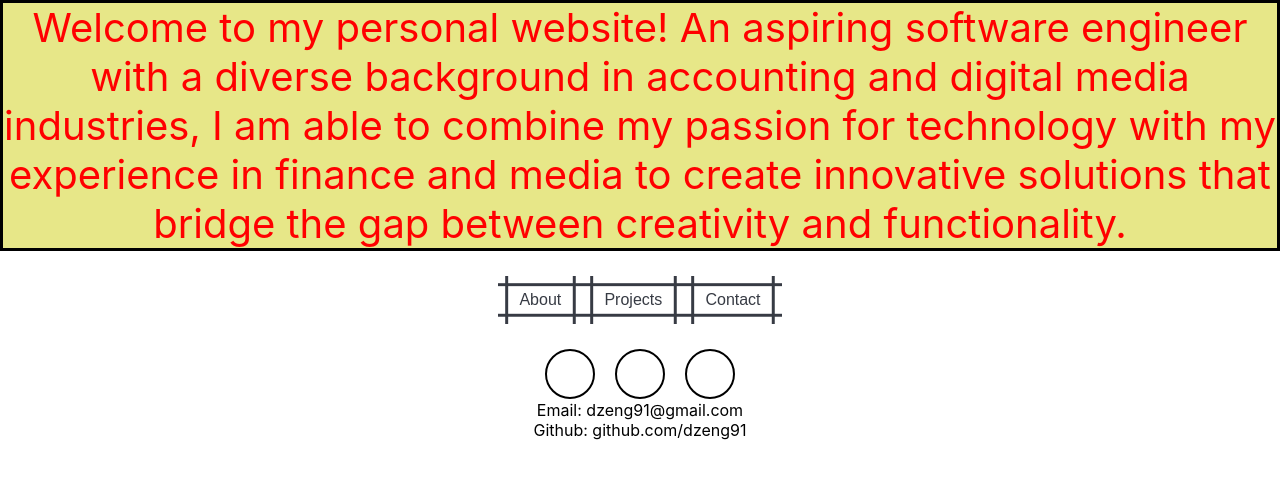
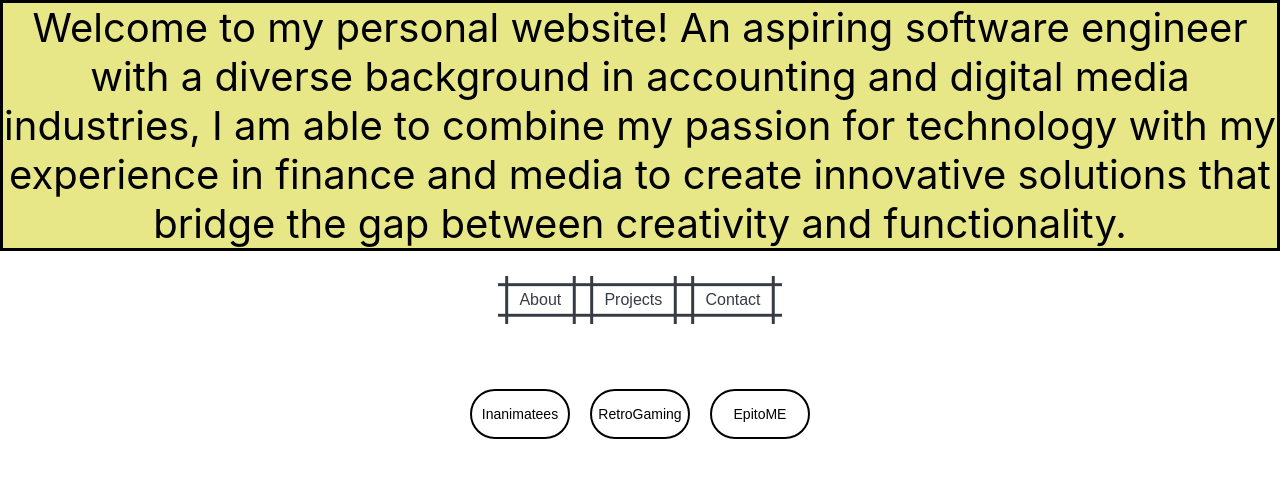
Before and after one commit to dzeng91/DavidZeng_Site, a React (Create React App) app: page / in a window 1280 px wide. Both pictures are taken after a click on the button "Projects". Shown: the top 478 px of the page. Built offline with nearby package versions, Linux system fonts and the light colour scheme.

Commit message:
added a bit of css, need to adjust specifics

```diff
--- a/src/App.css
+++ b/src/App.css
@@ -38,7 +38,7 @@
 }
 
 .header {
-  color: red;
+  color: black;
   border: solid black;
   font-size: 40px;
   animation-name: color-animation;
@@ -98,20 +98,48 @@
     }
 
     .screenshot {
-      width: 30%;
+      width: 100%;
       border: 2px solid black
     }
 
+    .project-buttons {
+      display: flex;
+      justify-content: center;
+      margin: 40px;
+
+    }
+
     .project-button {
-      width: 50px;
+      width: 100px;
       height: 50px;
-      border-radius: 50%;
+      border-radius: 25px;
       margin: 0 10px;
       background-color: white;
       border: 2px solid black;
       cursor: pointer;
+      display: flex;
+      justify-content: center;
+      align-items: center;
+      font-size: 14px;
     }
 
     .project-button.selected {
       background-color: black;
+      color: white;
     }
+
+    .project-container {
+      display: flex;
+      justify-content: space-between;
+      margin: 50px 5%; /* Reduce the margin to decrease the spacing */
+    }
+
+    .project-container > div {
+      width: 45%; /* Adjust the width of the divs */
+    }
+
+    .content-description {
+      font-size: 20px;
+
+
+    }
--- a/src/Home.js
+++ b/src/Home.js
@@ -17,7 +17,7 @@ const Home = () => {
       <Navbar onSelectContent={handleSelectContent} />
       {/* <About onSelectContent={selectedContent} /> */}
       <Content selectedContent={selectedContent} />
-      <Contact selectedContent={selectedContent} />
+      {/* <Contact selectedContent={selectedContact} /> */}
     </div>
   );
 }
--- a/src/components/Content.js
+++ b/src/components/Content.js
@@ -15,17 +15,26 @@ const Content = ({ selectedContent }) => {
     <div>
       {selectedContent === 'projects' && (
         <div>
-          <div className="project-container">
+          <div className="project-button-container">
           <div>
           <div className="project-buttons">
-            <button className={`project-button ${selectedProject === 'Inanimatees' ? 'selected' : ''}`} onClick={() => handleProjectButtonClick('Inanimatees')}></button>
-            <button className={`project-button ${selectedProject === 'RetroGaming' ? 'selected' : ''}`} onClick={() => handleProjectButtonClick('RetroGaming')}></button>
-            <button className={`project-button ${selectedProject === 'EpitoME' ? 'selected' : ''}`} onClick={() => handleProjectButtonClick('EpitoME')}></button>
+              <button className={`project-button ${selectedProject === 'Inanimatees' ? 'selected' : ''}`} onClick={() => handleProjectButtonClick('Inanimatees')}>
+                Inanimatees
+              </button>
+              <button className={`project-button ${selectedProject === 'RetroGaming' ? 'selected' : ''}`} onClick={() => handleProjectButtonClick('RetroGaming')}>
+                RetroGaming
+              </button>
+              <button className={`project-button ${selectedProject === 'EpitoME' ? 'selected' : ''}`} onClick={() => handleProjectButtonClick('EpitoME')}>
+                EpitoME
+              </button>
             </div>
             {selectedProject === 'Inanimatees' && (
-              <div>
+              <div className = "project-container">
+                <div className = "content-screenshot">
                     <img src={InanamiteesImage1} alt="inanamitees1" className="screenshot" />
                     <img src={InanamiteesImage2} alt="inanamitees2" className="screenshot" />
+                </div>
+                <div className = "content-description">
                     <div className="project-title">Inanimatees Personality Test | Developer | November 2023</div>
                     <a className="github-link" href="https://www.inanimatees.com/">Site Link</a>
                     <div className="project-intro">Take our personality test and discover what quirky inanimate object you are! From a dirty window to a pair of reading glasses, find out which of our objects best matches your answers.</div>
@@ -33,14 +42,18 @@ const Content = ({ selectedContent }) => {
                     <div className="project-description">- Developed on the frontend using TypeScript, React.js, Redux, CSS, HTML and on the backend using Next.js.</div>
                     <div className="project-description">- With five character trait combinations (Direct/Abstract, Organized/Unkept, Calm/Stimulating, Flexible/Robust, Lasting/Ephemeral) there are many possible object assignments for everyone and their friends and families to be assigned. A more detailed dive into your personality is in the results page.</div>
                 </div>
+              </div>
             )}
           </div>
 
-          <div className="project-container">
+          <div>
             {selectedProject === 'RetroGaming' && (
-              <div>
+              <div className = "project-container">
+                <div className = "content-screenshot">
                     <img src={RetroGamingImage} alt="retrogaming" className="screenshot" />
                     <img src={RetroGamingImage2} alt="retrogaming" className="screenshot" />
+                </div>
+                <div className = "content-description">
                     <div className="project-title">RetroGaming eCommerce Website | Developer | January 2023</div>
                     <a className="github-link" href="https://github.RetroGamingProMax.git">Github Link</a>
                     <div className="project-intro">An eCommerce site specializing in selling older “retro” video games and systems.</div>
@@ -50,10 +63,11 @@ const Content = ({ selectedContent }) => {
                     <div className="project-description">- Implemented a user login system which enabled every profile to have their own unique carts, and order histories</div>
                     <div className="project-description">- Successfully addressed a key challenge of implementing individual unique carts for each user by introducing a new Cart model in the backend. By assigning each user their own Cart, we were able to overcome the issue and provide users with individual carts and purchase histories, resulting in improved user experience</div>
                 </div>
+              </div>
             )}
           </div>
 
-          <div className="project-container">
+          <div className="project-container-epitoMe">
             {selectedProject === 'EpitoME' && (
               <div>
                 <div className="project-title">EpitoME Social Media Website | Developer | February 2023</div>
```
Lines whose indentation alone changed are shown as unchanged.
